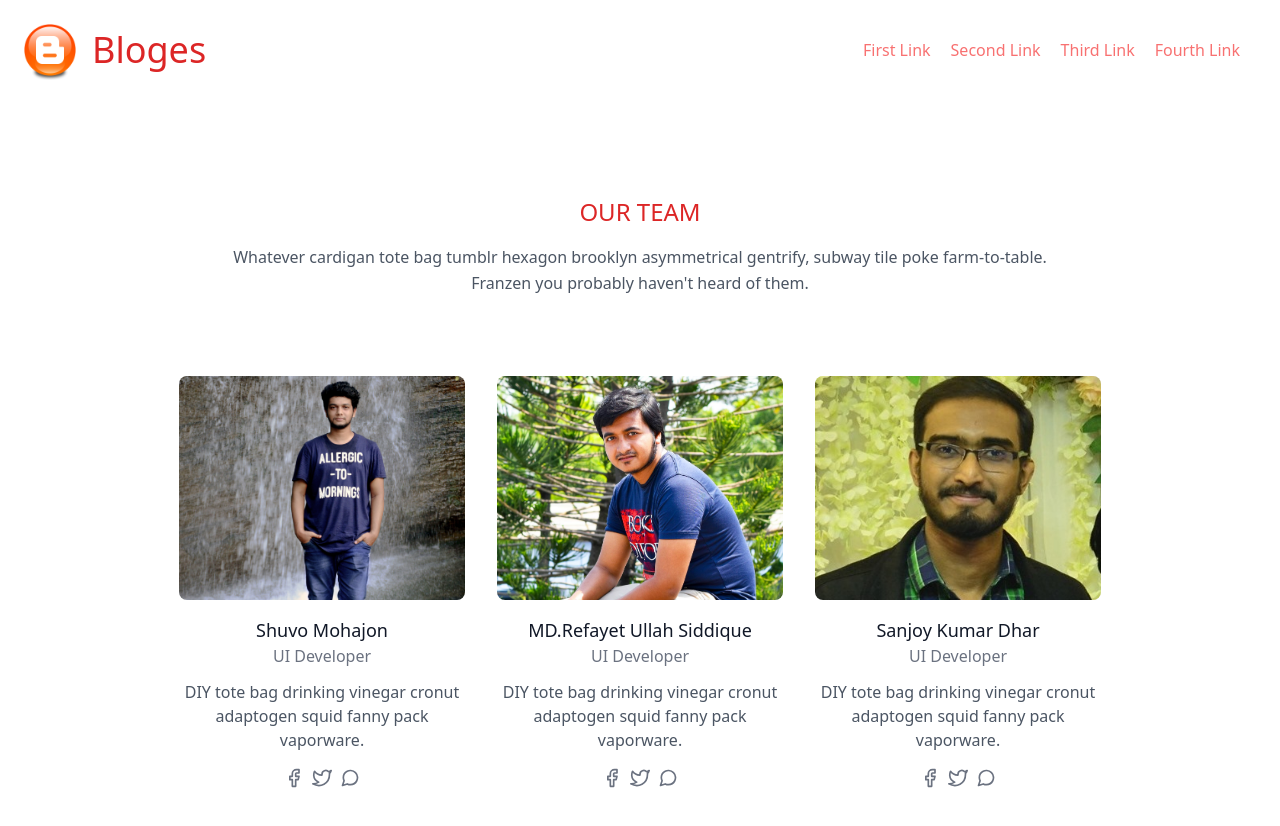
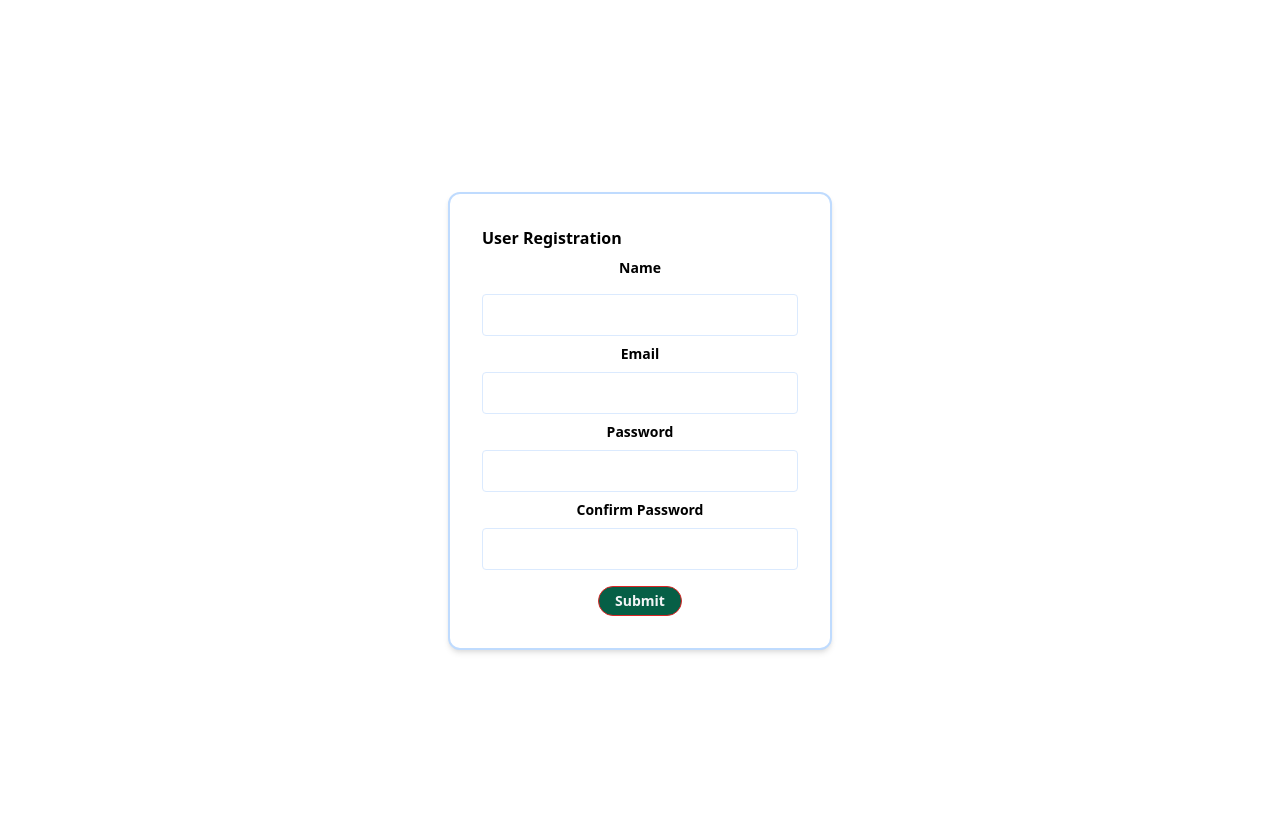
Before and after one commit to shuvomohajan/modern-blog, a React (Create React App) app: page / in a window 1280 px wide. Shown: the top 826 px of the page. Built offline with nearby package versions, Linux system fonts and the light colour scheme.

Commit message:
user Registration & signin Form included

```diff
--- a/package.json
+++ b/package.json
@@ -10,6 +10,7 @@
     "react": "^17.0.2",
     "react-dom": "^17.0.2",
     "react-scripts": "4.0.3",
+    "validator": "^13.7.0",
     "web-vitals": "^1.1.2"
   },
   "scripts": {
--- a/src/components/App.js
+++ b/src/components/App.js
@@ -1,12 +1,16 @@
 /* eslint-disable jsx-a11y/anchor-is-valid */
-import Footer from './Footer';
-import Header from './Header';
+// import Footer from './Footer';
+// import Header from './Header';
+import Register from './UserRegister';
+import SignIn from './UserSignIn';
 
 function App() {
   return (
     <div className="App">
-      <Header />
-      <Footer />
+      {/* <Header /> */}
+      <Register/>
+      {/* <SignIn/> */}
+      {/* <Footer /> */}
     </div>
   );
 }
--- /dev/null
+++ b/src/components/UserRegister.js
@@ -0,0 +1,182 @@
+import { useState } from "react";
+import validator from "validator";
+
+export default function Register() {
+  // States for registration
+  const [name, setName] = useState("");
+  const [email, setEmail] = useState("");
+  const [validEmail, setValidEmail] = useState("");
+  const [password, setPassword] = useState("");
+  const [confirmPassword, setConfirmPassword] = useState("");
+
+  // States for checking the errors
+  const [submitted, setSubmitted] = useState(false);
+  const [error, setError] = useState(false);
+  const [isNotMatch, setIsNotMatch] = useState(false);
+
+  // Handling the name change
+  const handleName = (e) => {
+    setName(e.target.value);
+    setSubmitted(false);
+  };
+
+  // Handling the email change
+  const handleEmail = (e) => {
+    let mail = e.target.value;
+
+    setEmail(mail);
+    if (validator.isEmail(mail)) {
+      setValidEmail("");
+    } else {
+      setValidEmail("Enter Valid Email");
+    }
+    setSubmitted(false);
+  };
+
+  // Handling the password change
+  const handlePassword = (e) => {
+    setPassword(e.target.value);
+    setSubmitted(false);
+  };
+
+  const handleConfirmPassword = (e) => {
+    const cnfrmpass = e.target.value;
+    setConfirmPassword(cnfrmpass);
+    if (password !== cnfrmpass) {
+      setIsNotMatch(true);
+      setSubmitted(false);
+    } else {
+      setIsNotMatch(false);
+    }
+  };
+
+  // Handling the form submission
+  const handleSubmit = (e) => {
+    e.preventDefault();
+    if (
+      name === "" ||
+      email === "" ||
+      password === "" ||
+      confirmPassword === ""
+    ) {
+      setError(true);
+    } else {
+      setSubmitted(true);
+      setError(false);
+      setName("");
+      setEmail("");
+      setPassword("");
+      setConfirmPassword("");
+    }
+  };
+
+  // Showing success message
+  const successMessage = () => {
+    return (
+      <div
+        style={{
+          display: submitted ? "" : "none",
+        }}
+      >
+        <h1>You are successfully registered!!</h1>
+      </div>
+    );
+  };
+  //Confirm Password Error Message
+  const confirmErrorMessage = () => {
+    return (
+      <div
+        style={{
+          display: isNotMatch ? "" : "none",
+        }}
+      >
+        <h1>Password doesn't match.</h1>
+      </div>
+    );
+  };
+
+  // Showing error message if error is true
+  const errorMessage = () => {
+    return (
+      <div
+        style={{
+          display: error ? "" : "none",
+        }}
+      >
+        <h1>Please enter all the fields</h1>
+      </div>
+    );
+  };
+
+  return (
+    <div className="py-48 px-48">
+    <div className="py-8 px-8 max-w-sm mx-auto box-border border-2 border-blue-200 bg-white rounded-xl shadow-md space-y-2 ">
+
+      <div className="font-semibold">
+        <h1>User Registration</h1>
+      </div>
+
+      {/* Calling to the methods */}
+      <div className="text-red-500 text-xs italic">{errorMessage()}</div>
+      <div className="text-green-500 text-xs italic">{successMessage()}</div>
+
+      <form>
+        <div className="w-full bg-grey-lightest text-center space-y-2 ">
+          {/* Labels and inputs for form data */}
+          <label className="block text-grey-darker text-sm font-bold mb-2">
+            Name
+          </label>
+          <input
+            className="appearance-none border border-blue-100 rounded w-full py-2 px-3 text-grey-darker"
+            onChange={handleName}
+            value={name}
+            type="text"
+          />
+
+          <label className="block text-grey-darker text-sm font-bold mb-2">
+            Email
+          </label>
+          <input
+            className="appearance-none border border-blue-100 rounded w-full py-2 px-3 text-grey-darker"
+            onChange={handleEmail}
+            value={email}
+            type="email"
+          />
+          <div className="text-red-500 text-xs italic">{validEmail}</div>
+
+          <label className="block text-grey-darker text-sm font-bold mb-2">
+            Password
+          </label>
+          <input
+            className="appearance-none border border-blue-100 rounded w-full py-2 px-3 text-grey-darker"
+            onChange={handlePassword}
+            value={password}
+            type="password"
+          />
+
+          <label className="block text-grey-darker text-sm font-bold mb-2">
+            Confirm Password
+          </label>
+          <input
+            className="appearance-none border border-blue-100 rounded w-full py-2 px-3 text-grey-darker"
+            onChange={(e) => handleConfirmPassword(e)}
+            value={confirmPassword}
+            type="password"
+          />
+          <div className="text-red-500 text-xs italic">
+            {confirmErrorMessage()}
+          </div>
+
+          <button
+            onClick={handleSubmit}
+            className="px-4 py-1 bg-green-800 border border-red-600 rounded-full text-gray-100 text-sm font-semibold"
+            type="submit"
+          >
+            Submit
+          </button>
+        </div>
+      </form>
+    </div>
+    </div>
+  );
+}
--- /dev/null
+++ b/src/components/UserSignIn.js
@@ -0,0 +1,37 @@
+import {useState} from "react";
+
+export default function SignIn() {
+
+const [passwordShown,setPasswordShown]=useState(false);
+
+   const shw_hidePassword=(e)=>{
+     e.preventDefault();
+      setPasswordShown(!passwordShown);
+   }
+  return (
+    <div class="relative h-screen  bg-white flex flex-col space-y-10 justify-center items-center">
+    <div class="relative sm:max-w-sm w-full">
+    <div class="card bg-blue-400 shadow-lg  w-full h-full rounded-3xl absolute  transform -rotate-6"></div>
+    <div class="card bg-red-400 shadow-lg  w-full h-full rounded-3xl absolute  transform rotate-6"></div>
+       <div class="relative box-border border-2 border-blue-200 bg-white w-96 shadow-xl rounded p-5">
+          <h1 class="text-3xl font-medium">Welcome</h1>
+             <p class="text-sm">Please Enter your Email & Password</p>
+
+      <form class="space-y-5 mt-5">
+          <input type="text" class="w-full h-12 border border-gray-800 rounded px-3 " placeholder="Email" />
+       <div class="w-full flex items-center border border-gray-800 rounded p-2 bg-gray-200">
+          <input type={passwordShown ? "text": "password"} class="w-4/5 h-12 px-1" placeholder="  Password" />
+          <button onClick={shw_hidePassword} class="text-blue-700 hover:bg-blue-400 rounded-md px-3">Show</button>
+       </div>
+
+       <div class="">
+          <a href="#!" class="font-medium text-blue-900 hover:bg-blue-300 rounded-md p-2">Forgot Password ?</a>
+       </div>
+
+       <button class="text-center w-full bg-blue-900 rounded-md text-white py-3 font-medium">Login</button>
+    </form>
+  </div>
+  </div>
+</div>
+  );
+};
```
Also changed, not shown: 1 other file (tests, documents, lock files or other folders).
